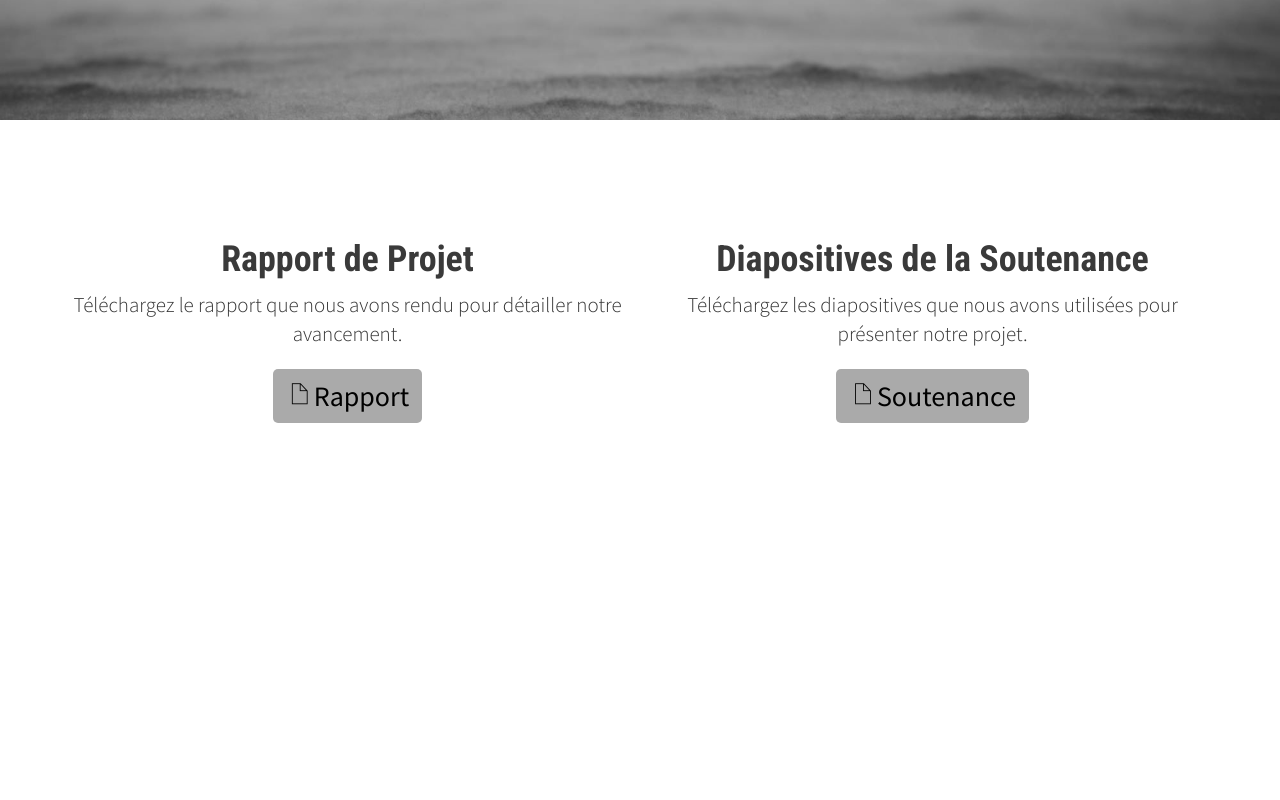
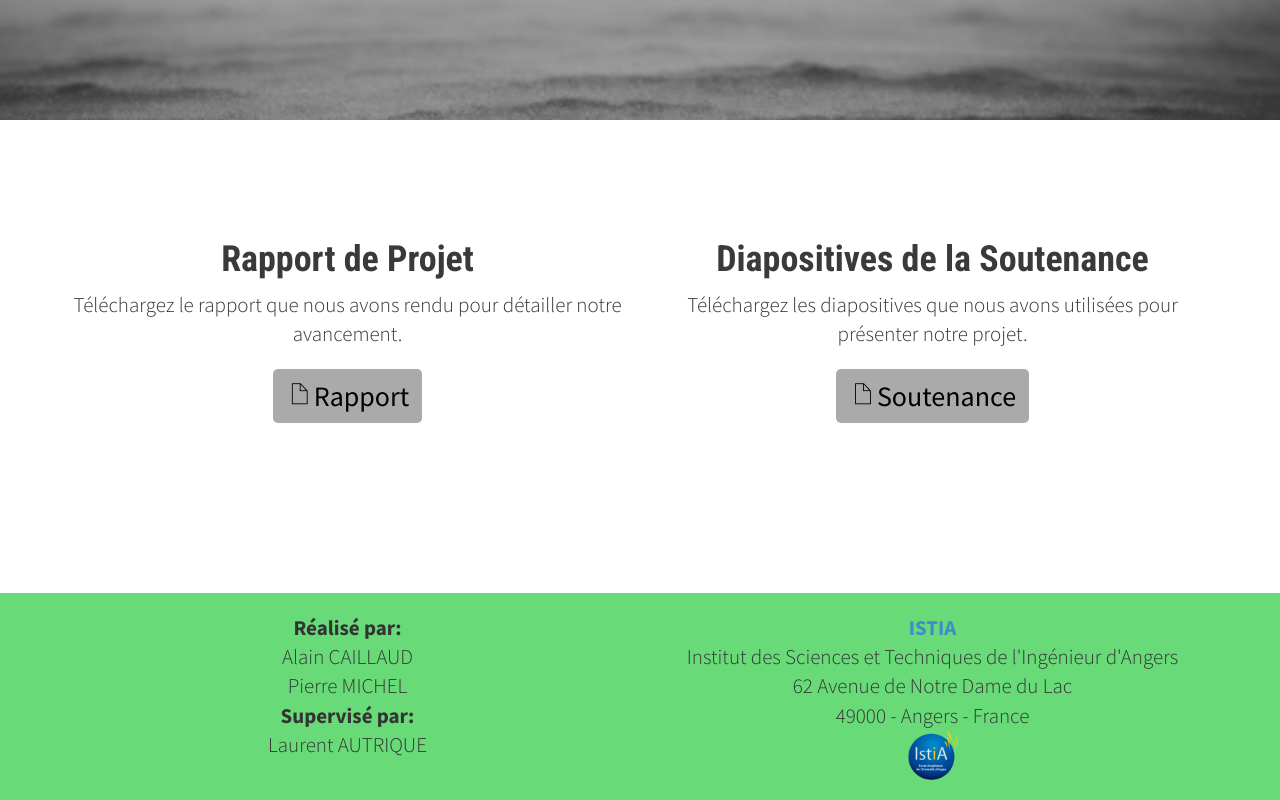
Before and after one commit to Akhenatix/Projet-EI-4-Site-web, a plain HTML site: page Landy_theme/index.html in a window 1280 px wide. Shown: the part 3422-4222 px from the top of the page. Before the commit the page ends 4015 px from the top, so only its background shows below. Drawn offline with Linux system fonts and the light colour scheme; some packages are replaced by stand-ins of ours; a script that the page names is missing; files whose address does not match are found by name.

Commit message:
Ajout d'un footer
J'ai fait ça pour tester. Tu pourra me dire si c'est bien?

```diff
--- a/Landy_theme/css/style.css
+++ b/Landy_theme/css/style.css
@@ -477,6 +477,17 @@ header .carousel-indicators li {
 /*	MEDIA QUERIES
 /*-----------------------------------------------------------------------------------*/
 
+footer{
+	padding-top: 20px;
+	background-color: #68db78;
+}
+
+
+
+/*-----------------------------------------------------------------------------------*/
+/*	MEDIA QUERIES
+/*-----------------------------------------------------------------------------------*/
+
 @media (max-width:768px) {
 
 	header{
--- a/Landy_theme/index.html
+++ b/Landy_theme/index.html
@@ -330,6 +330,35 @@
 	  </section>
 
 
+	 <!-- FOOTER
+	     ================================================== -->
+	  <footer >
+	  	<div class="container">
+	  		<div class="row">
+	  			<div class="col-md-6">
+	  				<p class="lead">
+						<strong>Réalisé par:</strong><br/>
+						Alain CAILLAUD<br/>
+						Pierre MICHEL<br/>
+						<strong>Supervisé par:</strong><br/>
+						Laurent AUTRIQUE
+					</p>
+	  			</div>
+				<div class="col-md-6">
+	  				<p class="lead">
+						<strong><a href="http://www.istia.univ-angers.fr/">ISTIA</a></strong><br/>
+						Institut des Sciences et Techniques de l'Ingénieur d'Angers<br/>
+						62 Avenue de Notre Dame du Lac<br/>
+						49000 - Angers - France<br/>
+						<img src="img/IstiaLogo.png" width="50" height="50"></img>
+					</p>
+	  			</div>
+
+	  		</div>
+	  	</div>
+	  </section>
+
+
 	 <!-- JAVASCRIPT
 	     ================================================== -->
     <script src="js/jquery.js"></script>
```
Also changed, not shown: Landy_theme/img/IstiaLogo.png (added).
